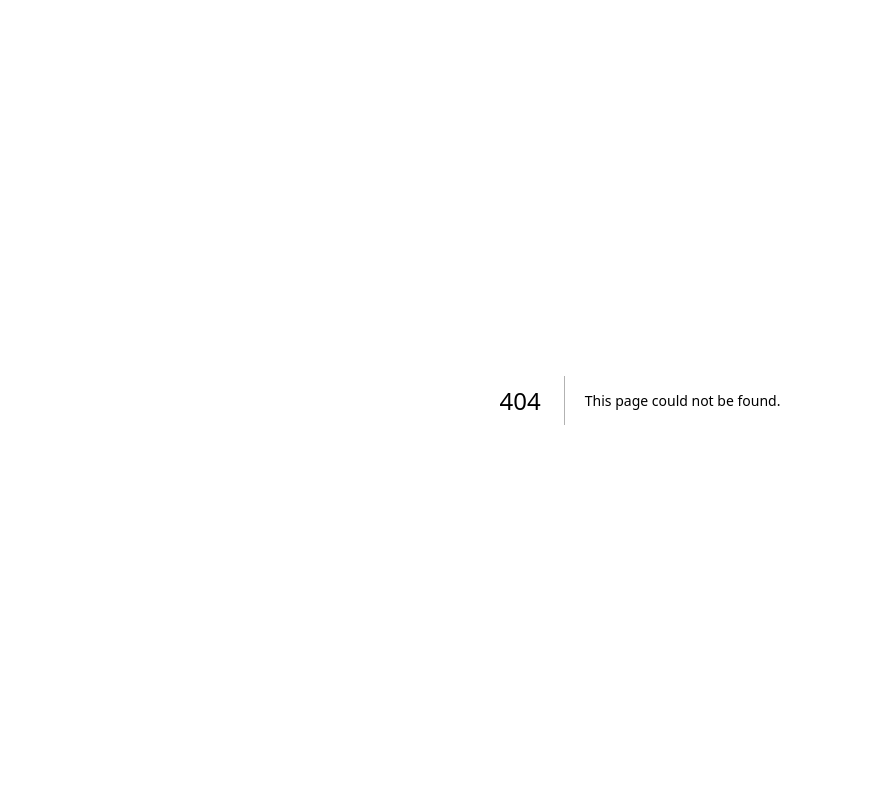
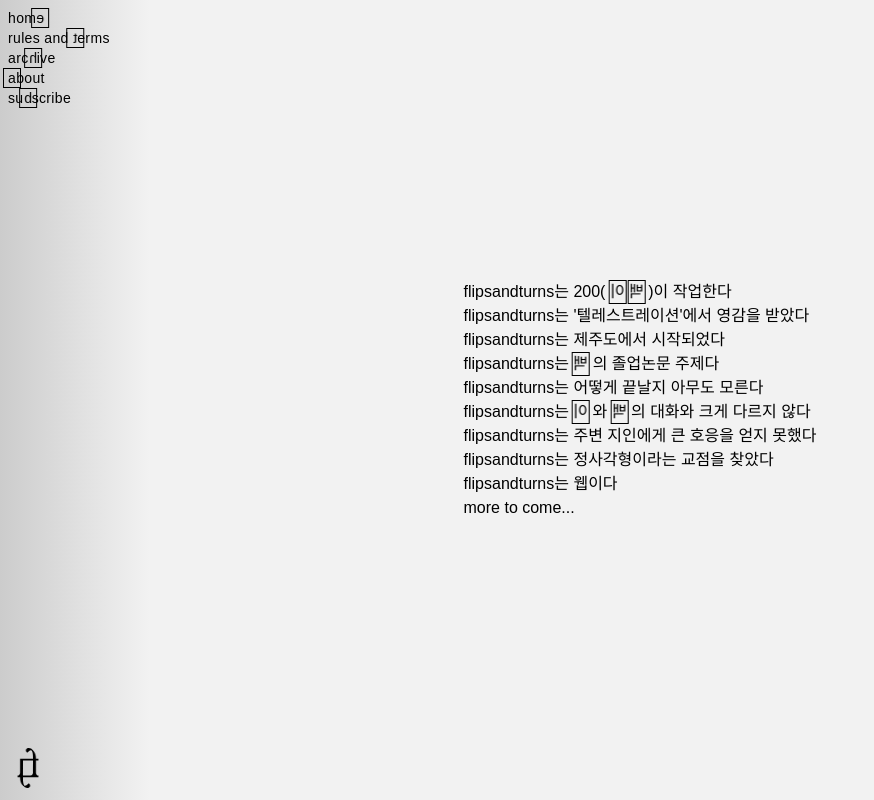
Before and after one commit to nuagenic/flips-and-turns, a Next.js app: page /about in a window 1280 px wide. Before the commit this address had no page. Shown: the whole page, without its empty margins (0-874 px from the left). Built offline with nearby package versions, Linux system fonts and the light colour scheme; a web font is replaced by a local one.

Commit message:
Feat/about page (#20)
* refact: Modify Header & layout css

* feat: Create FlippableLink Component

* feat: Create About Page

* refact: Modify css & text

* refact: Minor fix

```diff
--- /dev/null
+++ b/src/app/about/page.tsx
@@ -0,0 +1,38 @@
+import Header from "@/components/Header";
+import { FlippableLink } from "@/components/Link";
+
+export default function About() {
+  return (
+    <main className="z-0 flex w-full flex-grow flex-col items-center justify-center overflow-hidden bg-basic p-2">
+      <Header />
+      <div className="z-20 flex flex-col items-start justify-center">
+        <div>
+          <span>flipsandturns는 200({"  "}</span>
+          <FlippableLink char="이" href="https://www.leo-je-eon-lee.com/" />
+          <span>{"   "}</span>
+          <FlippableLink char="백" href="https://brunch.co.kr/@bbaekcloud" />
+          <span>{"  "})이 작업한다</span>
+        </div>
+        <div>flipsandturns는 &apos;텔레스트레이션&apos;에서 영감을 받았다</div>
+        <div>flipsandturns는 제주도에서 시작되었다</div>
+        <div>
+          <span> flipsandturns는{"  "}</span>
+          <FlippableLink char="백" href="https://brunch.co.kr/@bbaekcloud" />
+          <span>{"  "}의 졸업논문 주제다</span>
+        </div>
+        <div>flipsandturns는 어떻게 끝날지 아무도 모른다</div>
+        <div>
+          <span>flipsandturns는{"  "}</span>
+          <FlippableLink char="이" href="https://www.leo-je-eon-lee.com/" />
+          <span>{"  와   "}</span>
+          <FlippableLink char="백" href="https://brunch.co.kr/@bbaekcloud" />
+          <span> 의 대화와 크게 다르지 않다</span>
+        </div>
+        <div>flipsandturns는 주변 지인에게 큰 호응을 얻지 못했다</div>
+        <div>flipsandturns는 정사각형이라는 교점을 찾았다</div>
+        <div>flipsandturns는 웹이다</div>
+        <div>more to come...</div>
+      </div>
+    </main>
+  );
+}
--- a/src/app/layout.tsx
+++ b/src/app/layout.tsx
@@ -20,7 +20,7 @@ export default function RootLayout({
       <Head>
         <meta name="viewport" content="width=device-width, initial-scale=1.0" />
       </Head>
-      <body className="flex h-screen w-screen min-w-[300px] flex-col">
+      <body className="relative flex h-screen w-screen min-w-[300px] flex-col">
         {children}
       </body>
     </html>
--- a/src/components/Header/index.tsx
+++ b/src/components/Header/index.tsx
@@ -38,7 +38,7 @@ export default function Header(props: HeaderProps) {
 
   return (
     <header
-      className="absolute z-10 flex h-full transform flex-col bg-gradient-to-r from-header to-basic p-2 font-sans font-light transition-transform duration-1800 ease-in-out"
+      className="absolute inset-0 z-10 flex h-full transform flex-col bg-gradient-to-r from-header to-basic p-2 font-sans font-light transition-transform duration-1800 ease-in-out"
       style={{
         width: `${headerWidth}px`,
         transform: `translateX(${translateX}px)`,
--- /dev/null
+++ b/src/components/Link/index.tsx
@@ -0,0 +1,23 @@
+"use client";
+
+import { FlipContext } from "@/app/contexts/FlipContext";
+import Link from "next/link";
+import { useState } from "react";
+import FlippableChar from "@/components/FlippableChar";
+
+function FlippableLink({ char, href }: { char: string; href: string }) {
+  const [isFlipped, setIsFlipped] = useState<boolean>(true);
+  return (
+    <FlipContext.Provider value={isFlipped}>
+      <Link
+        href={href}
+        onMouseEnter={() => setIsFlipped(false)}
+        onMouseLeave={() => setIsFlipped(true)}
+      >
+        <FlippableChar char={char} />
+      </Link>
+    </FlipContext.Provider>
+  );
+}
+
+export { FlippableLink };
```
